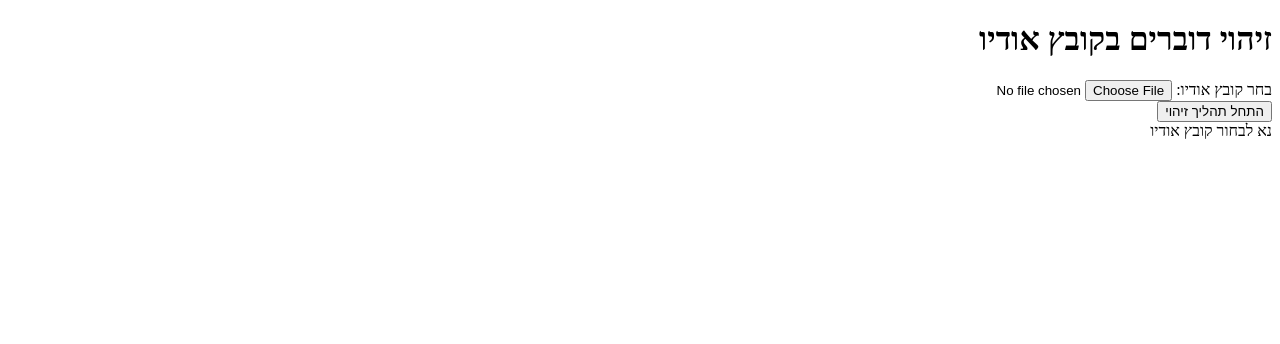
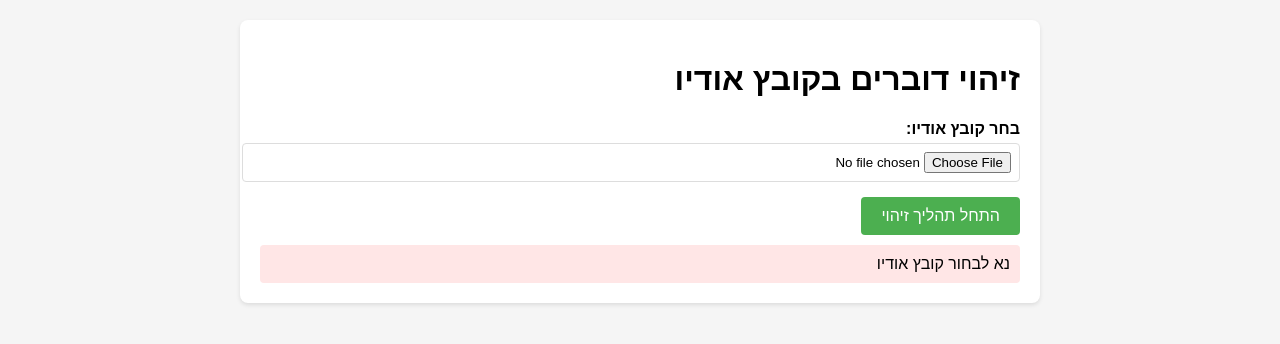
Before and after one commit to nitzano707/Netlify_pyannote-diarization, a website: page public/index.html in a window 1280 px wide. Both pictures are taken after a click on the button "התחל תהליך זיהוי". Drawn offline with Linux system fonts and the light colour scheme.

Commit message:
Update index.html

```diff
--- a/public/index.html
+++ b/public/index.html
@@ -5,7 +5,61 @@
     <meta name="viewport" content="width=device-width, initial-scale=1.0">
     <title>זיהוי דוברים בקובץ אודיו</title>
     <style>
-        /* ... הסגנונות הקודמים ... */
+        body {
+            font-family: Arial, sans-serif;
+            max-width: 800px;
+            margin: 20px auto;
+            padding: 0 20px;
+            background-color: #f5f5f5;
+        }
+        .container {
+            background-color: white;
+            padding: 20px;
+            border-radius: 8px;
+            box-shadow: 0 2px 4px rgba(0,0,0,0.1);
+        }
+        .form-group {
+            margin-bottom: 15px;
+        }
+        .form-group label {
+            display: block;
+            margin-bottom: 5px;
+            font-weight: bold;
+        }
+        .form-group input {
+            width: 100%;
+            padding: 8px;
+            border: 1px solid #ddd;
+            border-radius: 4px;
+        }
+        .button {
+            background-color: #4CAF50;
+            color: white;
+            padding: 10px 20px;
+            border: none;
+            border-radius: 4px;
+            cursor: pointer;
+            font-size: 16px;
+        }
+        .button:disabled {
+            background-color: #cccccc;
+            cursor: not-allowed;
+        }
+        #status {
+            margin-top: 10px;
+            padding: 10px;
+            border-radius: 4px;
+            display: none;
+        }
+        .status-info {
+            background-color: #e6f3ff;
+        }
+        .status-success {
+            background-color: #e6ffe6;
+        }
+        .status-error {
+            background-color: #ffe6e6;
+        }
         .results {
             margin-top: 20px;
             padding: 10px;
```
